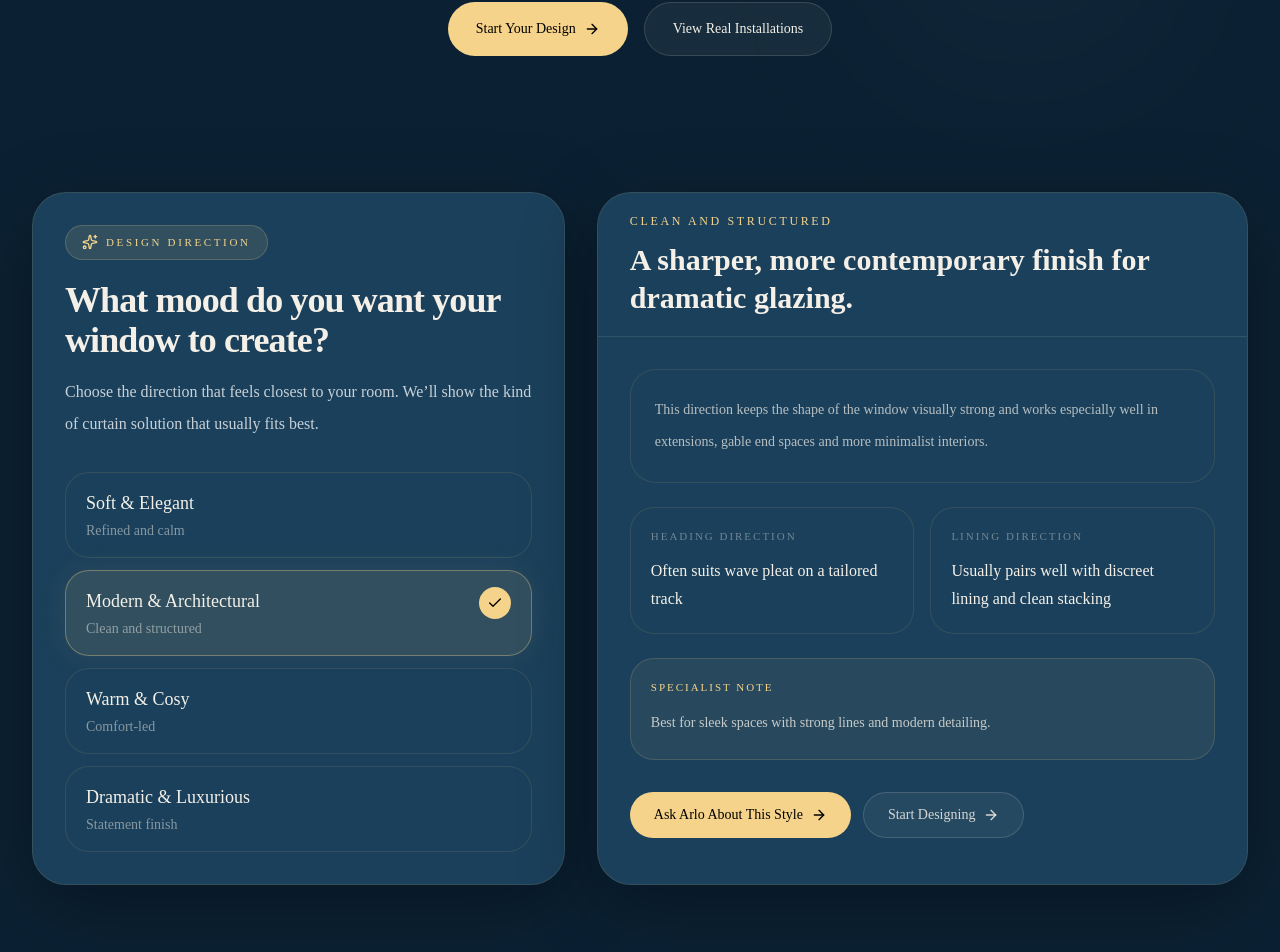
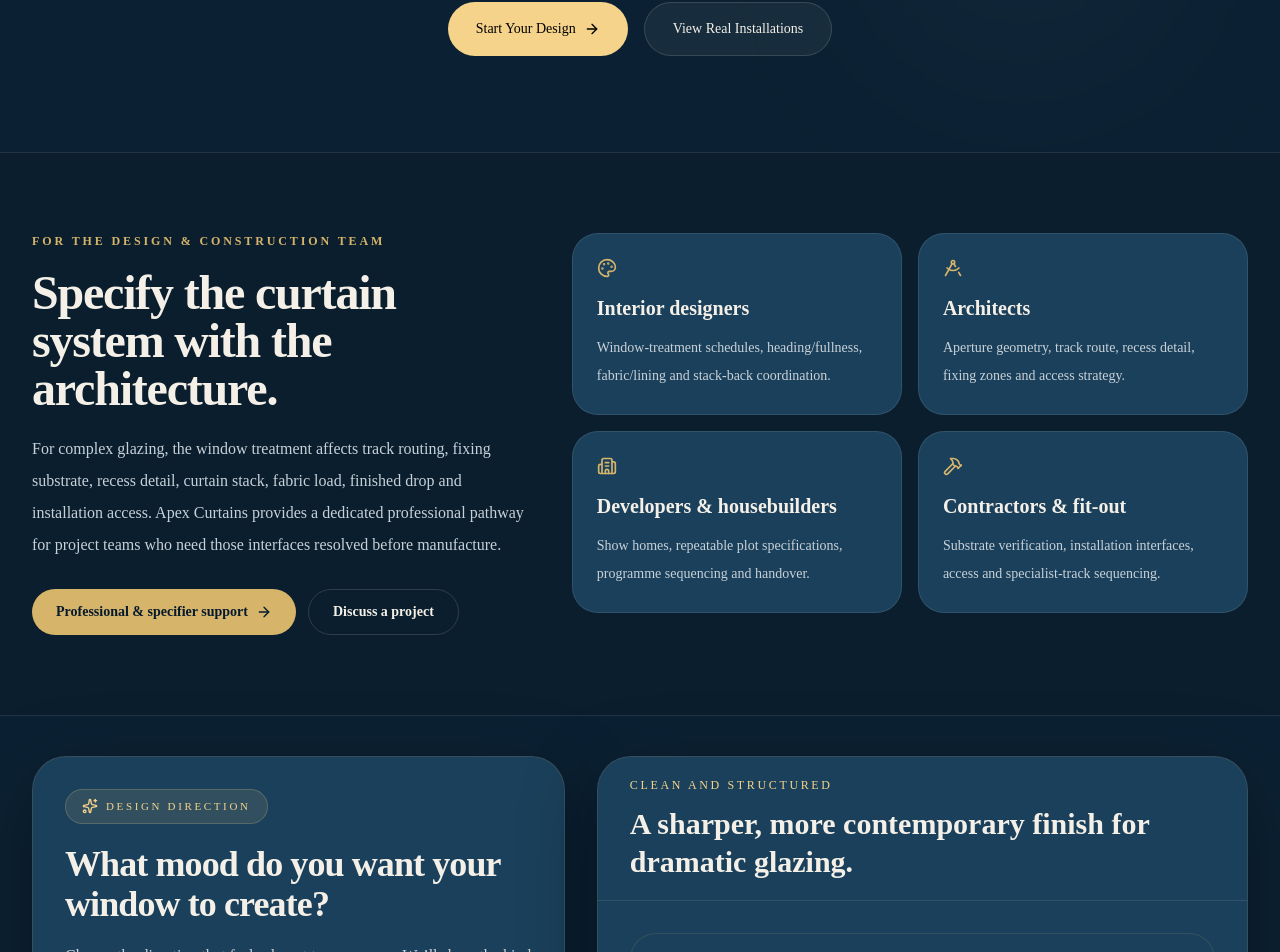
Before and after one commit to Nylon1/Apexcurtains, a Next.js app: page / in a window 1280 px wide. Shown: the part 1942-2894 px from the top of the page. Built offline with nearby package versions, Linux system fonts and the light colour scheme.

Commit message:
Expose professional specifier pathway on homepage

```diff
--- a/app/page.tsx
+++ b/app/page.tsx
@@ -11,6 +11,7 @@ import GuidesPreview from "@/components/homepage/GuidesPreview";
 import AreasPreview from "@/components/homepage/AreasPreview";
 import ArloPreview from "@/components/homepage/ArloPreview";
 import FinalCta from "@/components/homepage/FinalCta";
+import ProfessionalsPreview from "@/components/homepage/ProfessionalsPreview";
 import LazyFabricQuiz from "@/components/performance/LazyFabricQuiz";
 
 export default function HomePage() {
@@ -20,6 +21,7 @@ export default function HomePage() {
       <main className="min-h-screen bg-apex-navy-900 text-white">
         <Hero />
         <WhyDifferent />
+        <ProfessionalsPreview />
         <WindowNavigator />
         <GalleryShowcase />
         <HomeVisitProcess />
```
